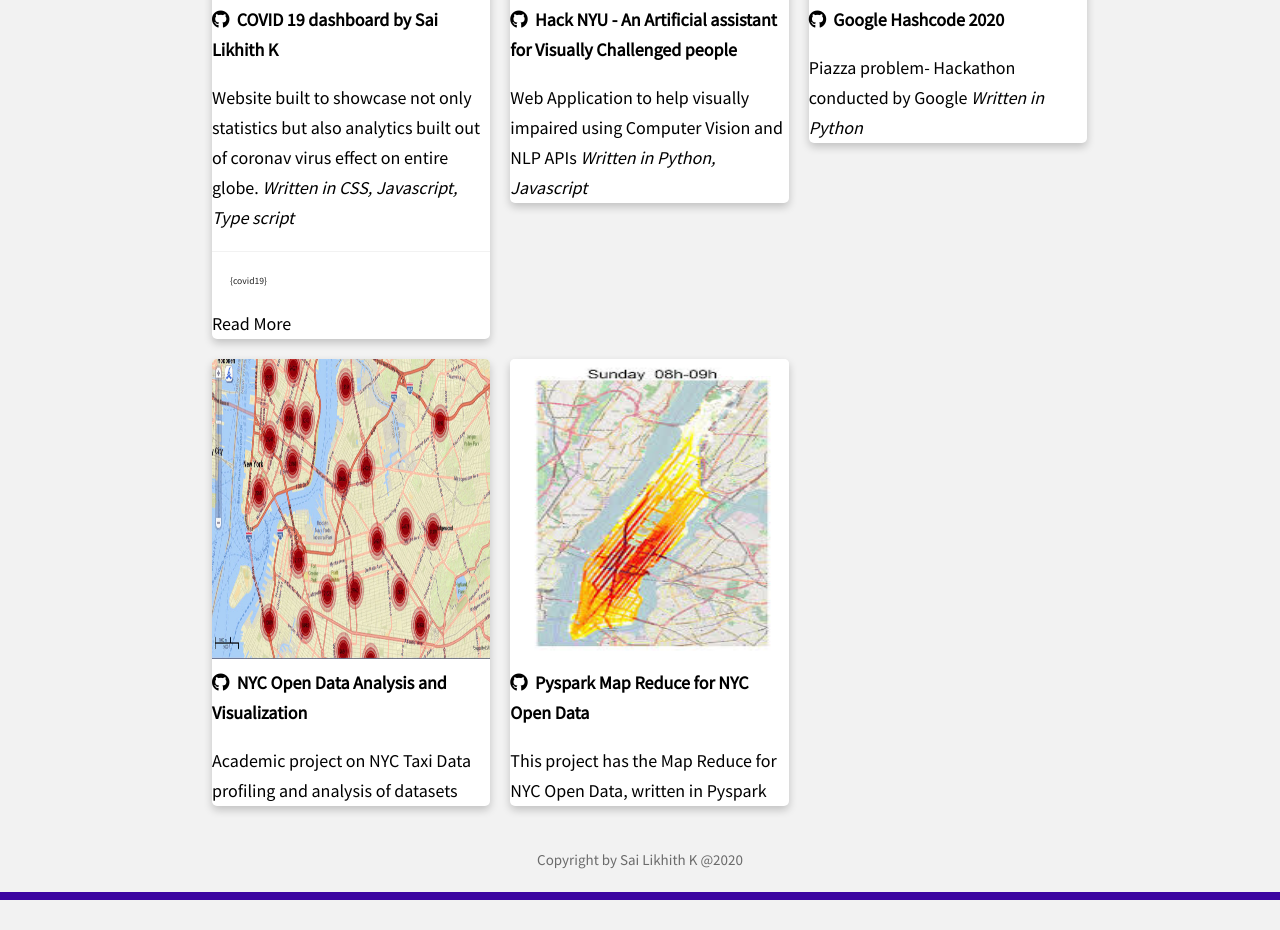
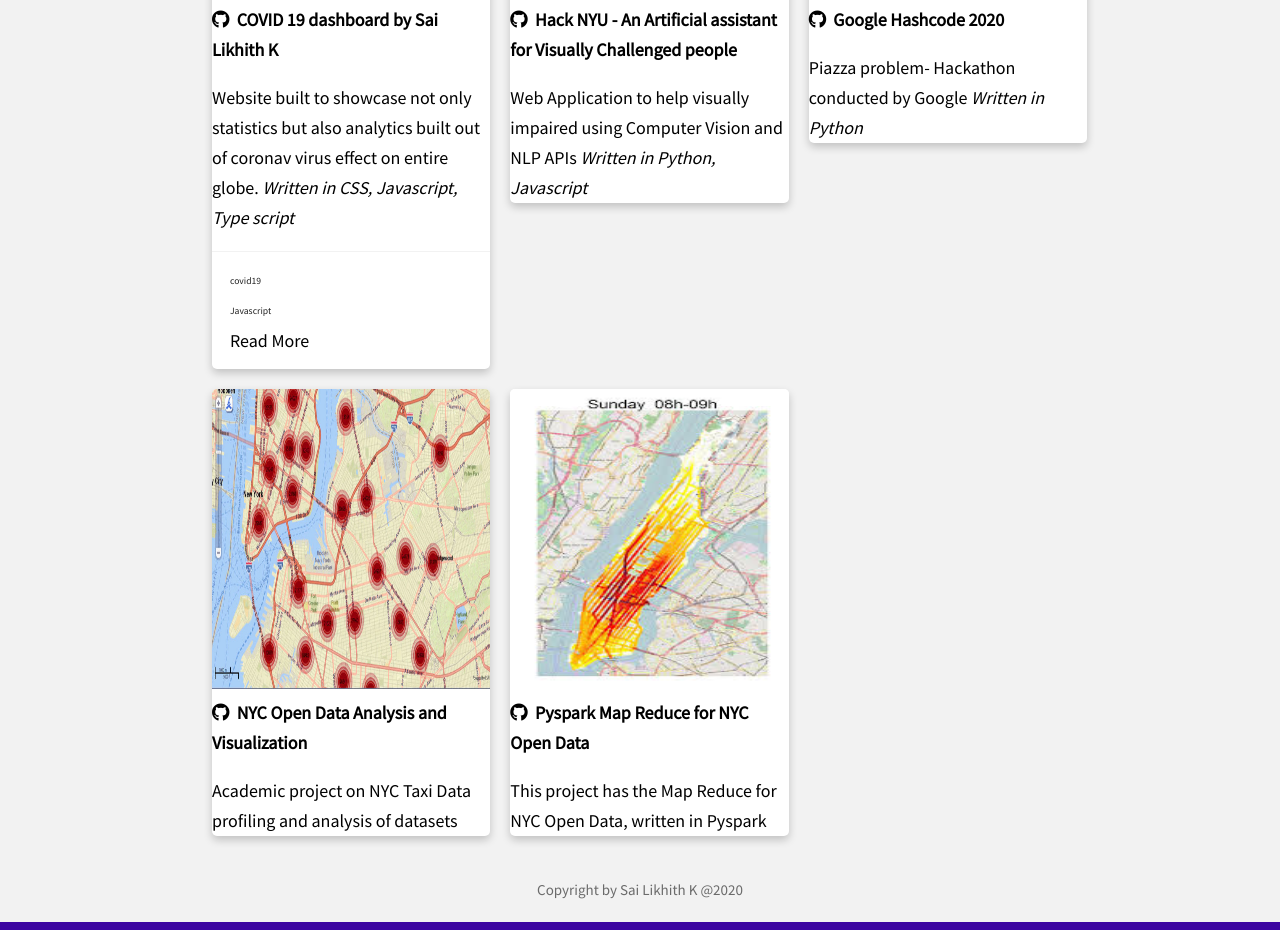
Before and after one commit to SaiLikhith7/Mywebsite, a Jekyll site: the page built from projects.html, in a window 1280 px wide, cut to the strip 442-1372 px from the top of the page. Built offline with Jekyll 4.4.1, drawn with Linux system fonts in a browser that asks for light colours; nearby versions of some CDN libraries; before the commit the page ends 1342 px from its top, so only the background shows below that.

Commit message:
Update projects.html

```diff
--- a/_includes/projects.html
+++ b/_includes/projects.html
@@ -27,7 +27,9 @@
         </strong>
         <div class="extra_content">
           <div class="ui_mini_labels">
-              <div class="ui_basic_label">{covid19}</div>
+              <div class="ui_basic_label">covid19</div>
+              <div class="ui_basic_label">Javascript</div>
+              <div class="ui_basic_label">
           </div>
         </div>
             <a class="ui_bottom_attached_button" href="https://github.com/SaiLikhith7/covid19-by-sailikhithk/blob/master/README.md">Read More</a>
```
